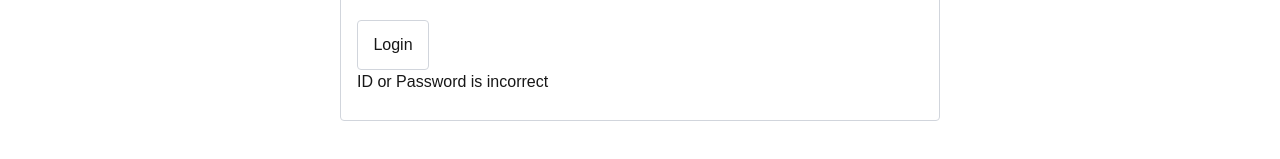
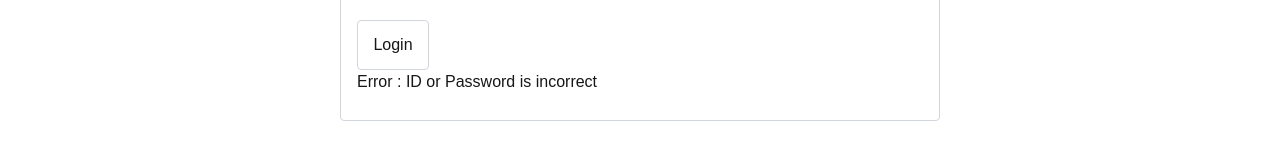
Before and after one commit to saishooo/TskMngApp, a Next.js app: page /login in a window 1280 px wide. Both pictures are taken after a click on the button "Login". Shown: the part 389-548 px from the top of the page. Built offline with nearby package versions, Linux system fonts and the light colour scheme.

Commit message:
20251222-4

```diff
--- a/src/app/components/login/login.tsx
+++ b/src/app/components/login/login.tsx
@@ -8,13 +8,13 @@ export default function TskMngApp_Login(){
     const { login } = useAuth();
     const [ id, setId ] = useState("");
     const [ password, setPassword ] = useState("");
-    const [ error, setError ] = useState("");
+    const [ error_juge, setErrorJuge ] = useState("");
 
     const handleLogin = () => {
         if ( !login( id, password )) {
-            setError( "ID or Password is incorrect" )
+            setErrorJuge( "Error : ID or Password is incorrect" )
         } else {
-            setError( "Login is success" )
+            setErrorJuge( "Login is success!!" )
         };
     };
 
@@ -48,7 +48,7 @@ export default function TskMngApp_Login(){
                 Login
                 </button>
                 {/* saito↓意味理解必要 */}
-                { error && <p className="text-500">{ error }</p> }
+                { error_juge && <p className="text-500">{ error_juge }</p> }
             </div>
         </div>
 
```
